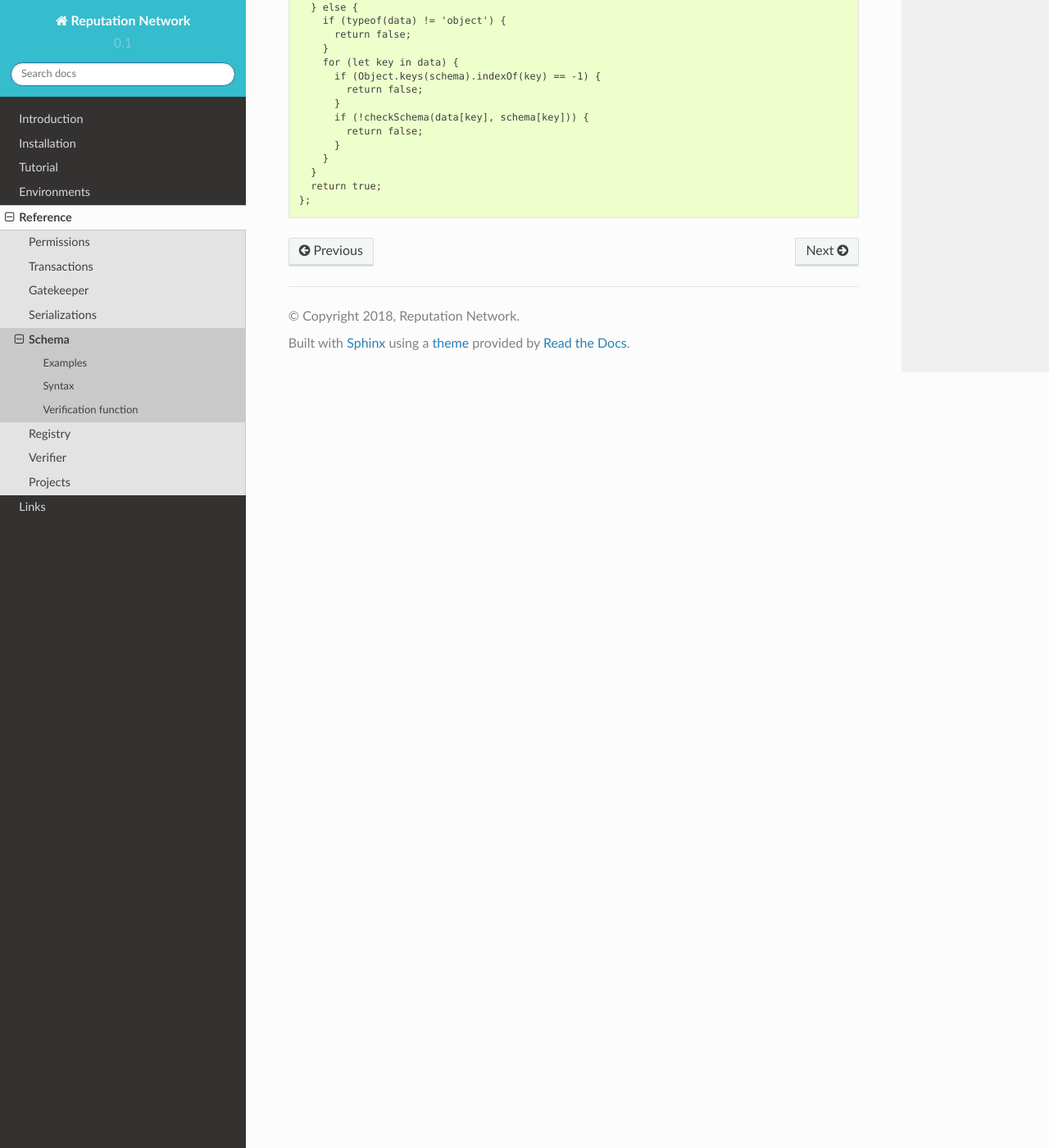
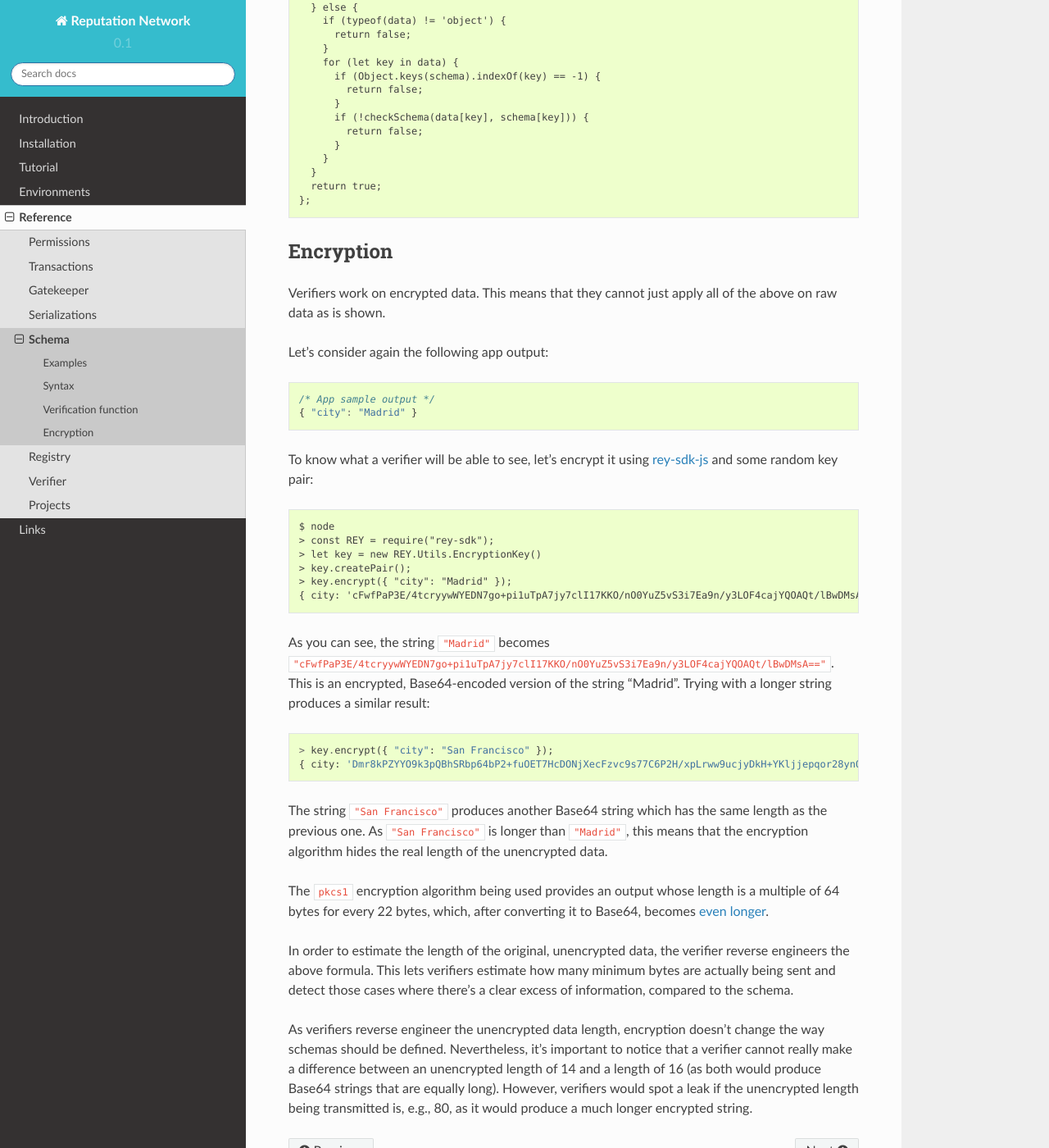
Before and after one commit to reputation-network/rey-docs, a Sphinx documentation site: the page built from docs/contents/reference/schema.rst, in a window 1280 px wide and 1400 px high, scrolled down 2449 px. Shown: the whole window at 82% size. Built offline with Sphinx 7.4.7 and the Read the Docs theme 2.0.0, drawn with Linux system fonts in a browser that asks for light colours.

Commit message:
Add note about encryption in schema section

```diff
--- a/docs/contents/reference/registry.rst
+++ b/docs/contents/reference/registry.rst
@@ -52,6 +52,6 @@ The manifest file must be serialized as JSON and has the following fields:
 
 - App reward: the expected reward for the app's service. If omitted, zero reward is assumed.
 
-- App schema: the :ref:`schema <schema>`_ to be used by the app when returning its output.
+- App schema: the :ref:`schema <schema>` to be used by the app when returning its output.
 
 - App dependencies: a list of address for whom the app needs read permissions to properly run.
--- a/docs/contents/reference/schema.rst
+++ b/docs/contents/reference/schema.rst
@@ -115,3 +115,41 @@ The function used by verifiers to check that an app's output fits its schema is
     }
     return true;
   };
+
+Encryption
+----------
+
+Verifiers work on encrypted data. This means that they cannot just apply all of the above on raw data as is shown.
+
+Let's consider again the following app output:
+
+.. code:: javascript
+
+  /* App sample output */
+  { "city": "Madrid" }
+
+To know what a verifier will be able to see, let's encrypt it using `rey-sdk-js <http://github.com/reputation-network/rey-sdk-js>`_ and some random key pair:
+
+.. code::
+
+  $ node
+  > const REY = require("rey-sdk");
+  > let key = new REY.Utils.EncryptionKey()
+  > key.createPair();
+  > key.encrypt({ "city": "Madrid" });
+  { city: 'cFwfPaP3E/4tcryywWYEDN7go+pi1uTpA7jy7clI17KKO/nO0YuZ5vS3i7Ea9n/y3LOF4cajYQOAQt/lBwDMsA==' }
+
+As you can see, the string ``"Madrid"`` becomes ``"cFwfPaP3E/4tcryywWYEDN7go+pi1uTpA7jy7clI17KKO/nO0YuZ5vS3i7Ea9n/y3LOF4cajYQOAQt/lBwDMsA=="``. This is an encrypted, Base64-encoded version of the string "Madrid". Trying with a longer string produces a similar result:
+
+.. code::
+
+  > key.encrypt({ "city": "San Francisco" });
+  { city: 'Dmr8kPZYYO9k3pQBhSRbp64bP2+fuOET7HcDONjXecFzvc9s77C6P2H/xpLrww9ucjyDkH+YKljjepqor28ynQ==' }
+
+The string ``"San Francisco"`` produces another Base64 string which has the same length as the previous one. As ``"San Francisco"`` is longer than ``"Madrid"``, this means that the encryption algorithm hides the real length of the unencrypted data.
+
+The ``pkcs1`` encryption algorithm being used provides an output whose length is a multiple of 64 bytes for every 22 bytes, which, after converting it to Base64, becomes `even longer <https://en.wikipedia.org/wiki/Base64>`_.
+
+In order to estimate the length of the original, unencrypted data, the verifier reverse engineers the above formula. This lets verifiers estimate how many minimum bytes are actually being sent and detect those cases where there's a clear excess of information, compared to the schema.
+
+As verifiers reverse engineer the unencrypted data length, encryption doesn't change the way schemas should be defined. Nevertheless, it's important to notice that a verifier cannot really make a difference between an unencrypted length of 14 and a length of 16 (as both would produce Base64 strings that are equally long). However, verifiers would spot a leak if the unencrypted length being transmitted is, e.g., 80, as it would produce a much longer encrypted string.
```
